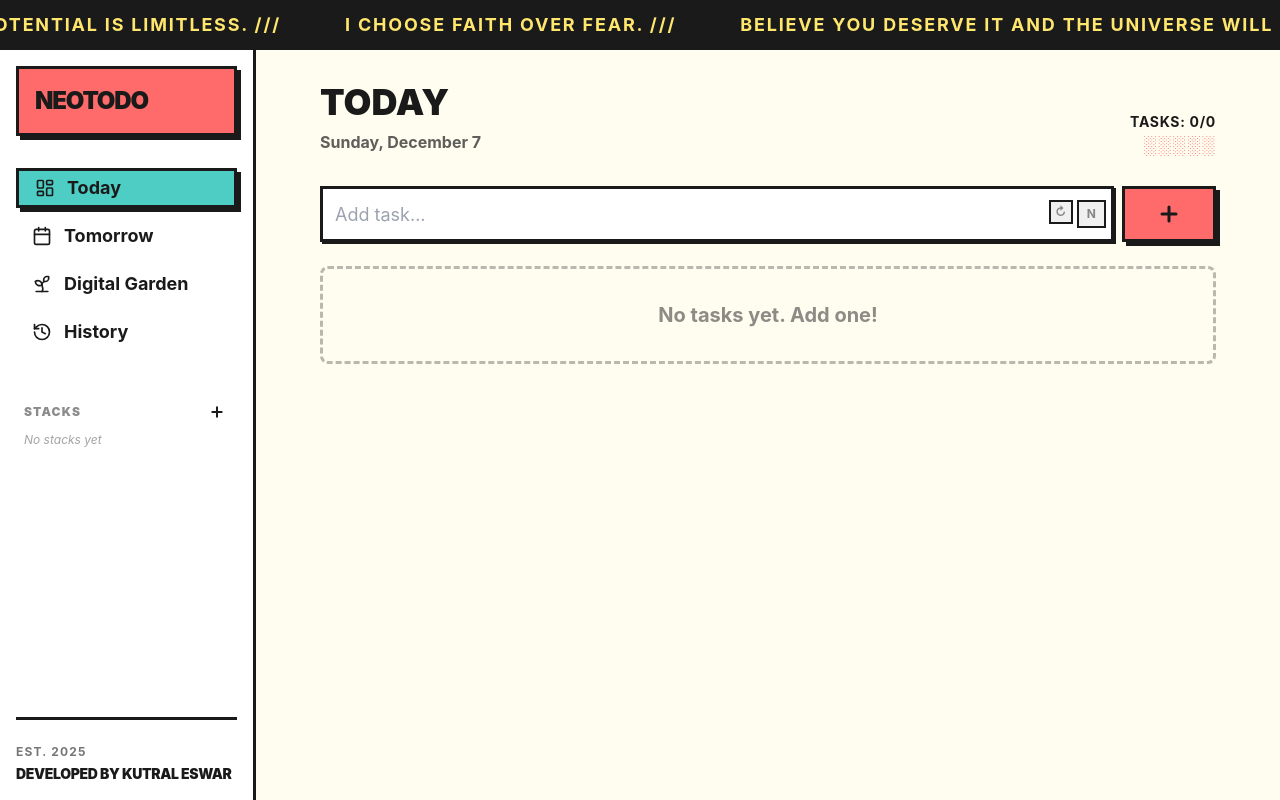
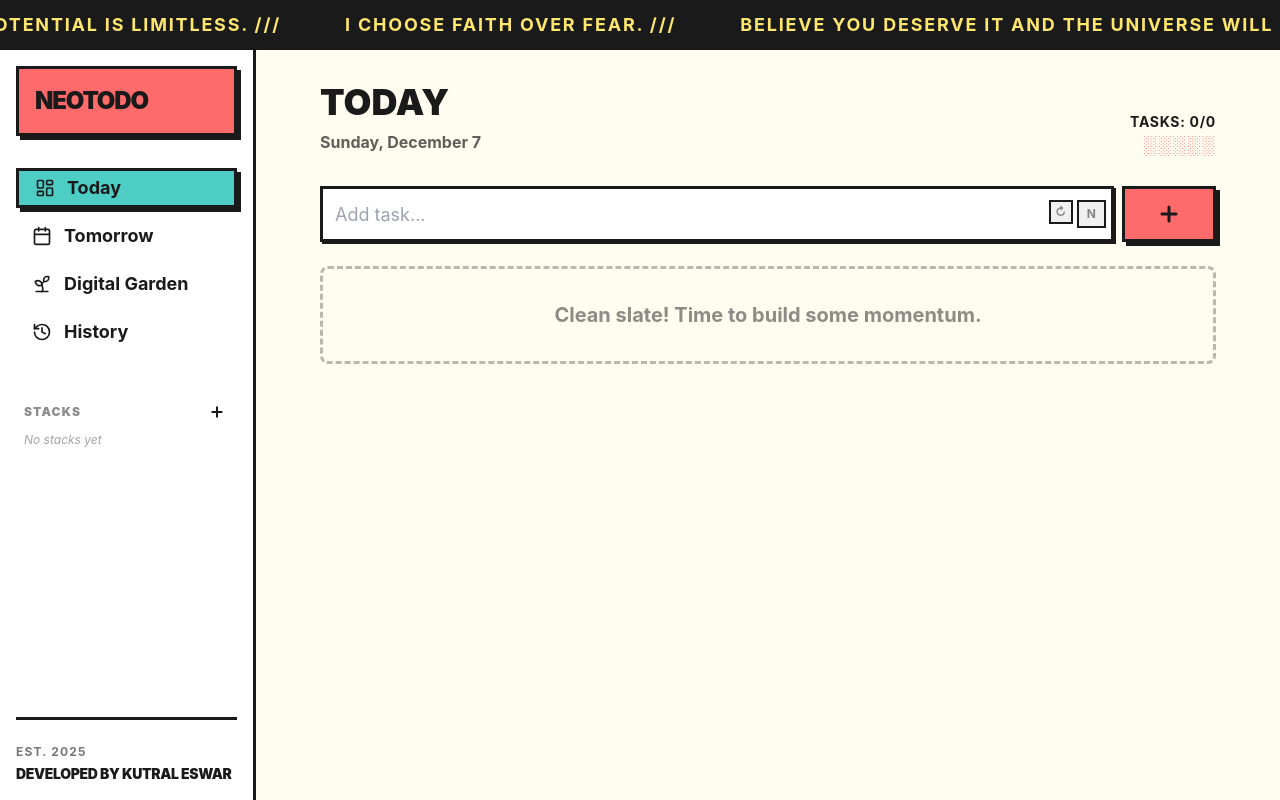
Before and after one commit to Kutral/todo, a React (Vite) app: page / in a window 1280 px wide. Built offline with nearby package versions, Linux system fonts and the light colour scheme.

Commit message:
Enhance empty state with random recurring motivation

```diff
--- a/src/components/TaskList.tsx
+++ b/src/components/TaskList.tsx
@@ -1,4 +1,5 @@
 import { AnimatePresence } from "framer-motion";
+import { useMemo } from "react";
 import { type Task } from "../context/TodoContext";
 import { TaskItem } from "./TaskItem";
 
@@ -8,11 +9,27 @@ interface TaskListProps {
     showDate?: boolean;
 }
 
-export function TaskList({ tasks, emptyMessage = "No tasks yet. Add one!", showDate }: TaskListProps) {
+const EMPTY_MESSAGES = [
+    "Nothing planned yet. What’s one small win for today?",
+    "Clean slate! Time to build some momentum.",
+    "All clear. Ready to crush some goals?",
+    "Zero tasks. Infinite potential.",
+    "Quiet day? Perfect time to start big.",
+    "The best way to predict the future is to create it."
+];
+
+export function TaskList({ tasks, emptyMessage, showDate }: TaskListProps) {
+    // Memoize the random message so it doesn't change on every render unless the component remounts
+    const randomMessage = useMemo(() => {
+        return EMPTY_MESSAGES[Math.floor(Math.random() * EMPTY_MESSAGES.length)];
+    }, []);
+
+    const messageToUse = emptyMessage || randomMessage;
+
     if (tasks.length === 0) {
         return (
             <div className="text-center p-8 border-3 border-dashed border-neo-dark/30 rounded-lg">
-                <p className="text-xl font-bold text-neo-dark/50">{emptyMessage}</p>
+                <p className="text-xl font-bold text-neo-dark/50">{messageToUse}</p>
             </div>
         );
     }
```
